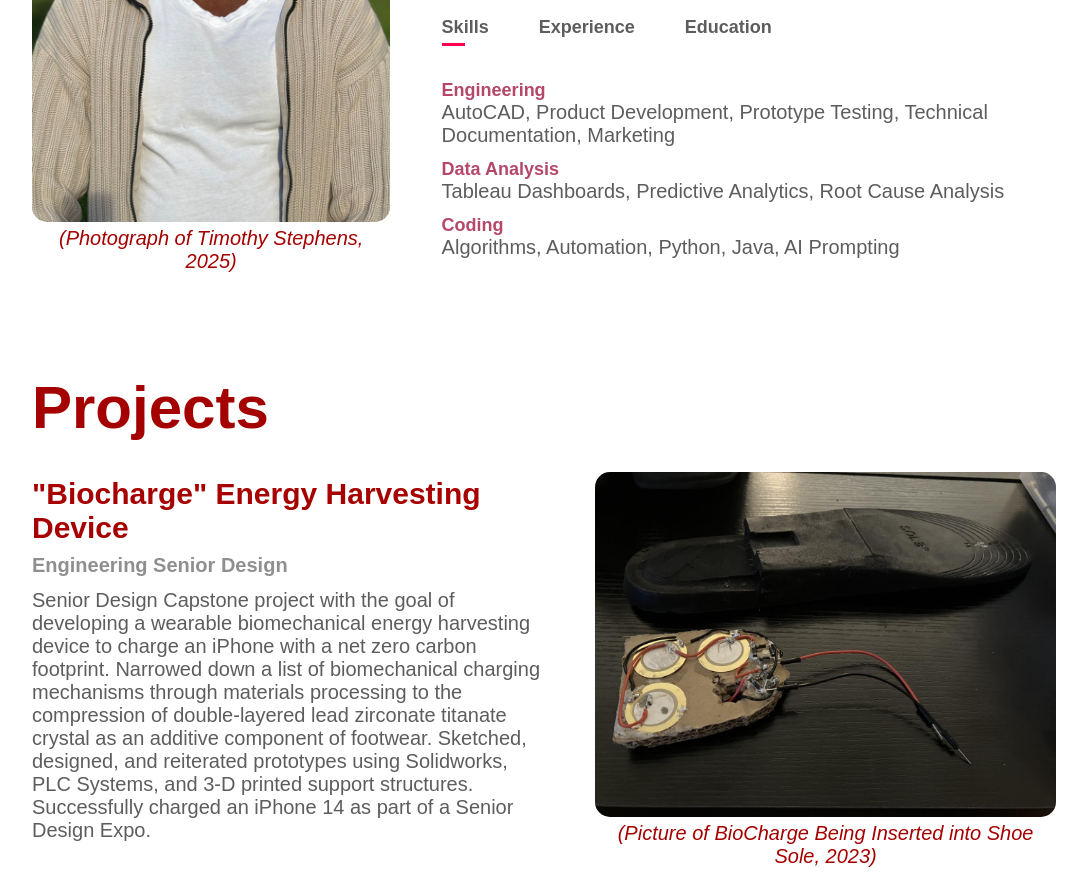
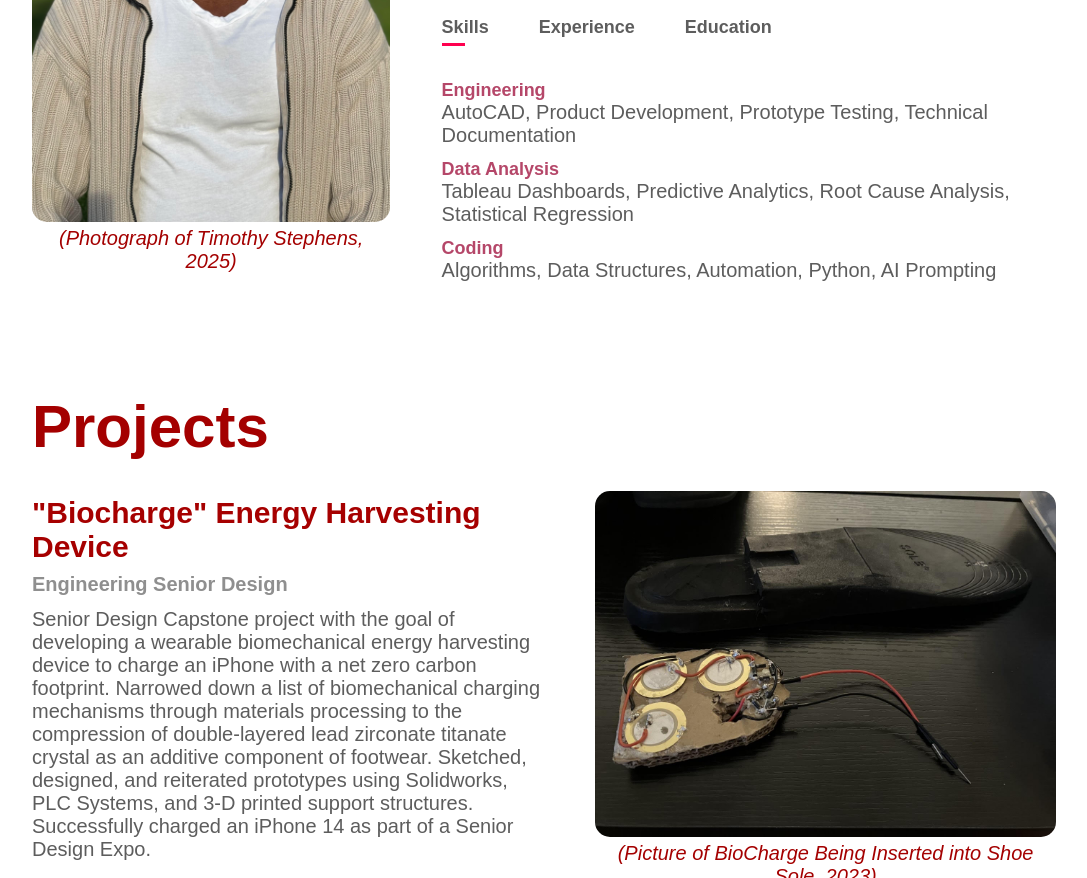
Before and after one commit to redstarkeT/PortfolioWebsite, a plain HTML site: page index.html in a window 1280 px wide. Shown: the part 1146-2024 px from the top of the page, without its empty margins (96-1183 px from the left). Drawn offline with Linux system fonts and the light colour scheme.

Commit message:
Update index.html
updated skills again

```diff
--- a/index.html
+++ b/index.html
@@ -50,9 +50,9 @@
                 </div>
                 <div class="tab-contents active-tab" id="skills">
                     <ul>
-                        <li><span><b>Engineering</b></span><br>AutoCAD, Product Development, Prototype Testing, Technical Documentation, Marketing</li>
-                        <li><span><b>Data Analysis</b></span><br>Tableau Dashboards, Predictive Analytics, Root Cause Analysis</li>
-                        <li><span><b>Coding</b></span><br>Algorithms, Automation, Python, Java, AI Prompting</li>
+                        <li><span><b>Engineering</b></span><br>AutoCAD, Product Development, Prototype Testing, Technical Documentation</li>
+                        <li><span><b>Data Analysis</b></span><br>Tableau Dashboards, Predictive Analytics, Root Cause Analysis, Statistical Regression</li>
+                        <li><span><b>Coding</b></span><br>Algorithms, Data Structures, Automation, Python, AI Prompting</li>
                     </ul>
                 </div>
                 <div class="tab-contents" id="experience">
```
